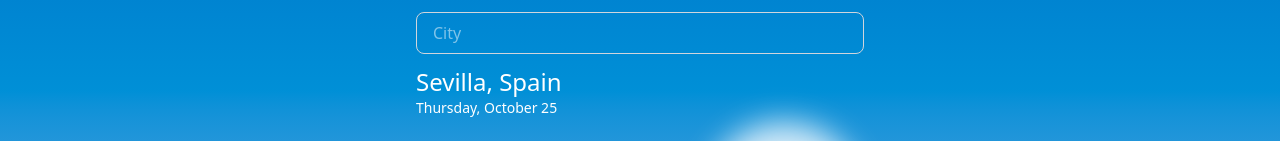
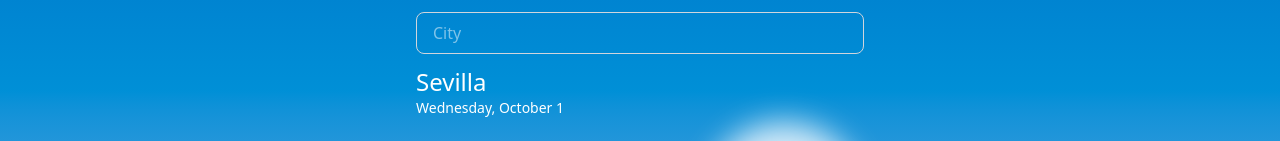
Before and after one commit to Radu-A/weather-app, a React (Vite) app: page / in a window 1280 px wide. Shown: the top 141 px of the page. Built offline with nearby package versions, Linux system fonts and the light colour scheme; no server answers.

Commit message:
working/simmple search

```diff
--- a/src/App.jsx
+++ b/src/App.jsx
@@ -4,12 +4,14 @@ import Header from "./layout/Header.jsx";
 import MainLayout from "./layout/MainLayout.jsx";
 
 function App() {
+  const [city, setCity] = useState("Sevilla");
   const [weatherData, setWeatherData] = useState(null);
 
+  useEffect(() => {
     const fetchWeather = async () => {
       try {
         const res = await fetch(
-        `https://api.openweathermap.org/data/2.5/weather?q=Madrid&appid=d96ac8728492b4bae1caf1e47f7501d8&units=metric`
+          `https://api.openweathermap.org/data/2.5/weather?q=${city}&appid=${import.meta.env.VITE_API_KEY}&units=metric`
         );
         const data = await res.json();
         setWeatherData(data);
@@ -17,15 +19,13 @@ function App() {
         console.error(err);
       }
     };
-
-  useEffect(() => {
     fetchWeather();
-  }, []);
+  }, [city]);
 
   return (
     <>
       <div className="h-screen bg-gradient-to-b from-sky-600 to-sky-200">
-        <Header></Header>
+        <Header city={city} setCity={setCity}></Header>
         <MainLayout weatherData={weatherData}></MainLayout>
       </div>
     </>
--- a/src/components/Banner.jsx
+++ b/src/components/Banner.jsx
@@ -1,10 +1,6 @@
 import { useEffect } from "react";
 
 export default function Banner({ weatherData }) {
-  useEffect(() => {
-    console.log(weatherData);
-  }, [weatherData]);
-
   if (weatherData && Number(weatherData.cod) !== 200) {
     return (
       <div className="p-4 text-center text-white">
--- a/src/components/SearchBar.jsx
+++ b/src/components/SearchBar.jsx
@@ -1,12 +1,12 @@
 import { useState } from "react";
 
-export default function SearchBar({ onSearch }) {
+export default function SearchBar({ setCity }) {
   const [query, setQuery] = useState("");
 
   const handleSubmit = (e) => {
     e.preventDefault();
     if (query.trim() !== "") {
-      onSearch(query);
+      setCity(query);
       setQuery("");
     }
   };
--- a/src/layout/Header.jsx
+++ b/src/layout/Header.jsx
@@ -1,13 +1,21 @@
 import SearchBar from "../components/SearchBar";
 
-function Header() {
+function Header({ city, setCity }) {
+  const now = new Date();
+  const today = now.toLocaleDateString("en-EN", {
+    weekday: "long",
+    month: "long",
+    day: "numeric",
+  });
+  console.log(now);
+
   return (
     <>
       <header className="flex flex-col items-center justify-center p-3 text-white gap-3">
-        <SearchBar></SearchBar>
+        <SearchBar setCity={setCity}></SearchBar>
         <div className="header-text w-full max-w-md">
-          <h2 className="text-2xl">Sevilla, Spain</h2>
-          <h4 className="text-sm">Thursday, October 25</h4>
+          <h2 className="text-2xl">{city}</h2>
+          <h4 className="text-sm">{today}</h4>
         </div>
       </header>
     </>
```
Lines whose indentation alone changed are shown as unchanged.
